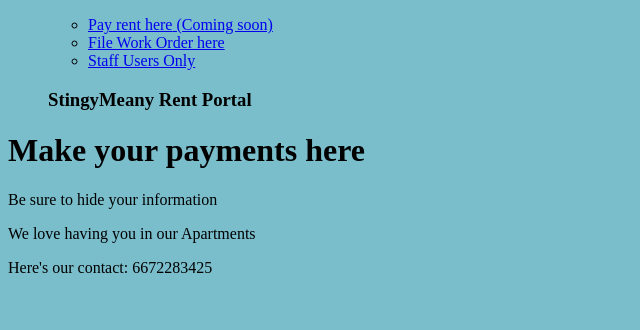
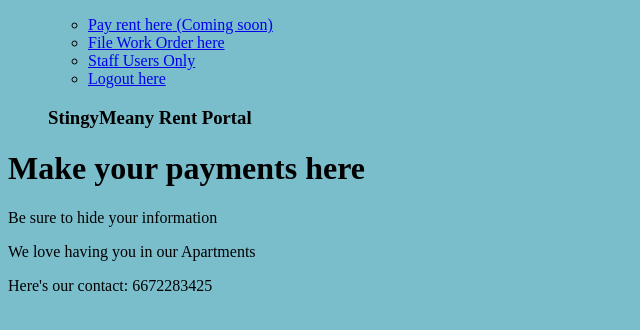
Before and after one commit to Vanquay/COSC412, a Django app: page /payment/ in a window 1280 px wide. Shown: the top 330 px of the page, without its empty margins (0-640 px from the left). Run offline with Django 3.2, Linux system fonts and the light colour scheme; the visitor is signed in with stand-in values (Sample User, id 1).

Commit message:
Version 1

```diff
--- a/Templates/navbar.html
+++ b/Templates/navbar.html
@@ -12,6 +12,9 @@
                 <li class="nav-item">
                   <a class="nav-link active" href="{% url 'admin:index' %}">Staff Users Only<span class="sr-only"></span></a>
                 </li>
+                <li class="nav-item">
+                  <a class="nav-link active" href="{% url 'login' %}">Logout here<span class="sr-only"></span></a>
+                </li>
               </ul>
             </nav>
             <h3 class="text-muted">StingyMeany Rent Portal</h3>
```
